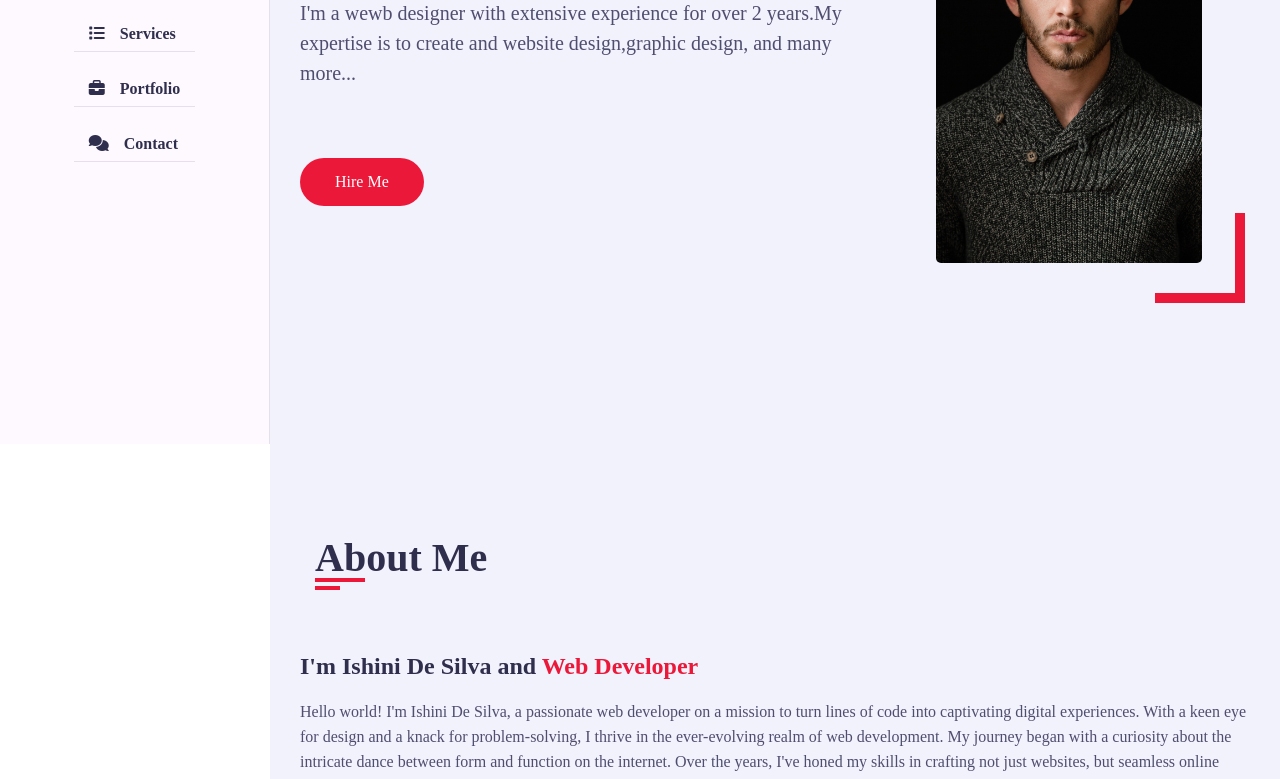
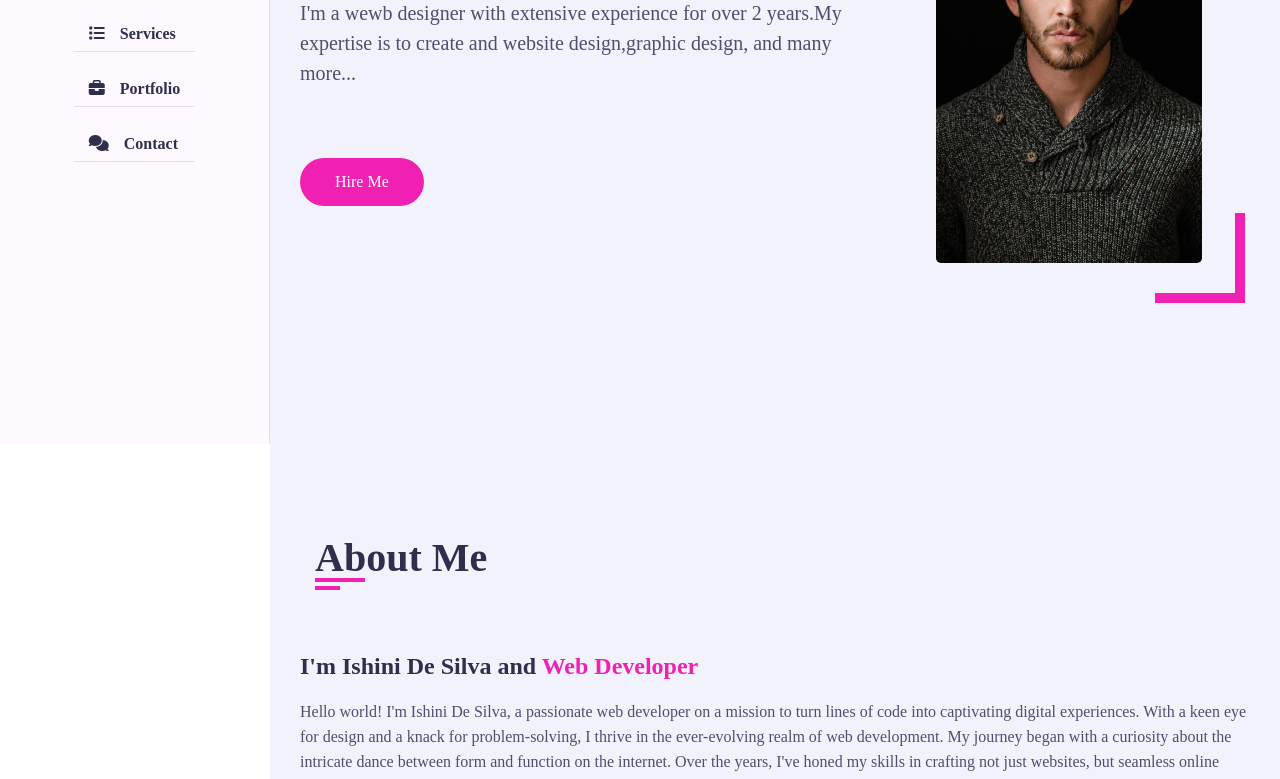
Before and after one commit to IshiniDeSilva01/Portfolio, a plain HTML site: page index.html in a window 1280 px wide. Shown: the part 356-1135 px from the top of the page. Drawn offline with Linux system fonts and the light colour scheme; files that its build step writes are made by us from their sources; a web font is replaced by a local one.

Commit message:
code change3

```diff
--- a/css/skin/color-2.css
+++ b/css/skin/color-2.css
@@ -1,3 +1,3 @@
 :root {
-    --skin-color: #ec1839;
+    --skin-color: #fa5b0f;
 }
--- a/css/skin/color-3.css
+++ b/css/skin/color-3.css
@@ -1,3 +1,3 @@
 :root {
-    --skin-color: #ec1839;
+    --skin-color: #37b182;
 }
--- a/css/skin/color-4.css
+++ b/css/skin/color-4.css
@@ -1,3 +1,3 @@
 :root {
-    --skin-color: #ec1839;
+    --skin-color: #1854b4;
 }
--- a/css/skin/color-5.css
+++ b/css/skin/color-5.css
@@ -1,3 +1,3 @@
 :root {
-    --skin-color: #ec1839;
+    --skin-color: #f021b2;
 }
--- a/index.html
+++ b/index.html
@@ -9,15 +9,15 @@ Html
     <meta name="viewport" content="width=device-width, initial-scale=1.0">
     <title>Document</title>
     <!-- ==== CSS Files ==== -->
-    <link rel="stylesheet" href="style.css">
-    <link rel="stylesheet" href="color-1.css">
+    <link rel="stylesheet" href="./css/style.css">
+    <link rel="stylesheet" href="./css/skin/color-1.css">
     <link rel="stylesheet" href="https://cdnjs.cloudflare.com/ajax/libs/font-awesome/6.4.2/css/all.min.css">
     <!-- ==== Style Switcher ==== -->
-    <link rel="stylesheet" href="color-1.css" class="alternate-style" title="color-1" disabled>
-    <link rel="stylesheet" href="color-2.css" class="alternate-style" title="color-2" disabled>
-    <link rel="stylesheet" href="color-3.css" class="alternate-style" title="color-3" disabled>
-    <link rel="stylesheet" href="color-4.css" class="alternate-style" title="color-4" disabled>
-    <link rel="stylesheet" href="color-5.css" class="alternate-style" title="color-5">
+    <link rel="stylesheet" href="css/skin/color-1.css" class="alternate-style" title="color-1" disabled>
+    <link rel="stylesheet" href="css/skin/color-2.css" class="alternate-style" title="color-2" disabled>
+    <link rel="stylesheet" href="css/skin/color-3.css" class="alternate-style" title="color-3" disabled>
+    <link rel="stylesheet" href="css/skin/color-4.css" class="alternate-style" title="color-4" disabled>
+    <link rel="stylesheet" href="css/skin/color-5.css" class="alternate-style" title="color-5">
     <link rel="stylesheet" href="css/style-switcher.css">
 </head>
 
@@ -507,6 +507,10 @@ Html
                             </div>
                             <!-- ==== JS Files ==== -->
                             <script src="js/script.js"></script>
+                            <script src="js/style-switcher.js"></script>
+
+
 </body>
 
+
 </html>
```
Also changed, not shown: js/style-switcher.js (added).
